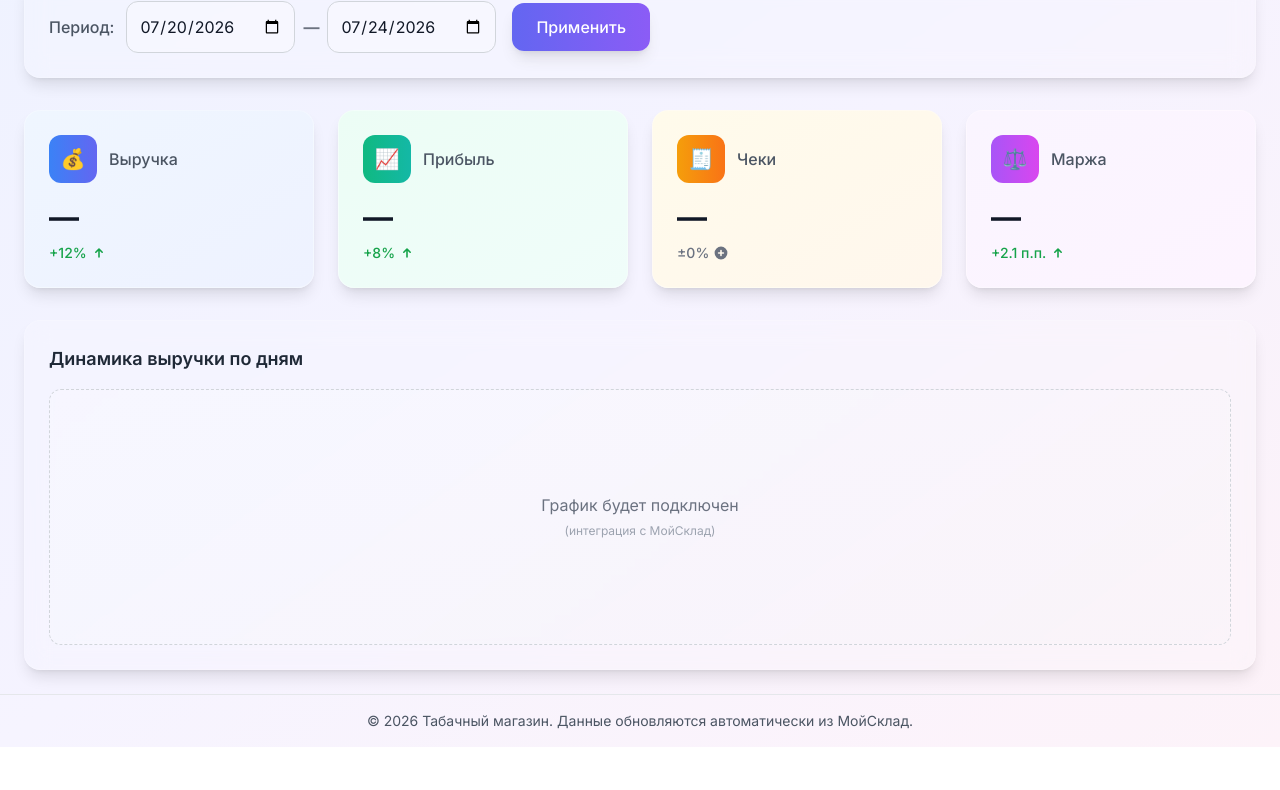
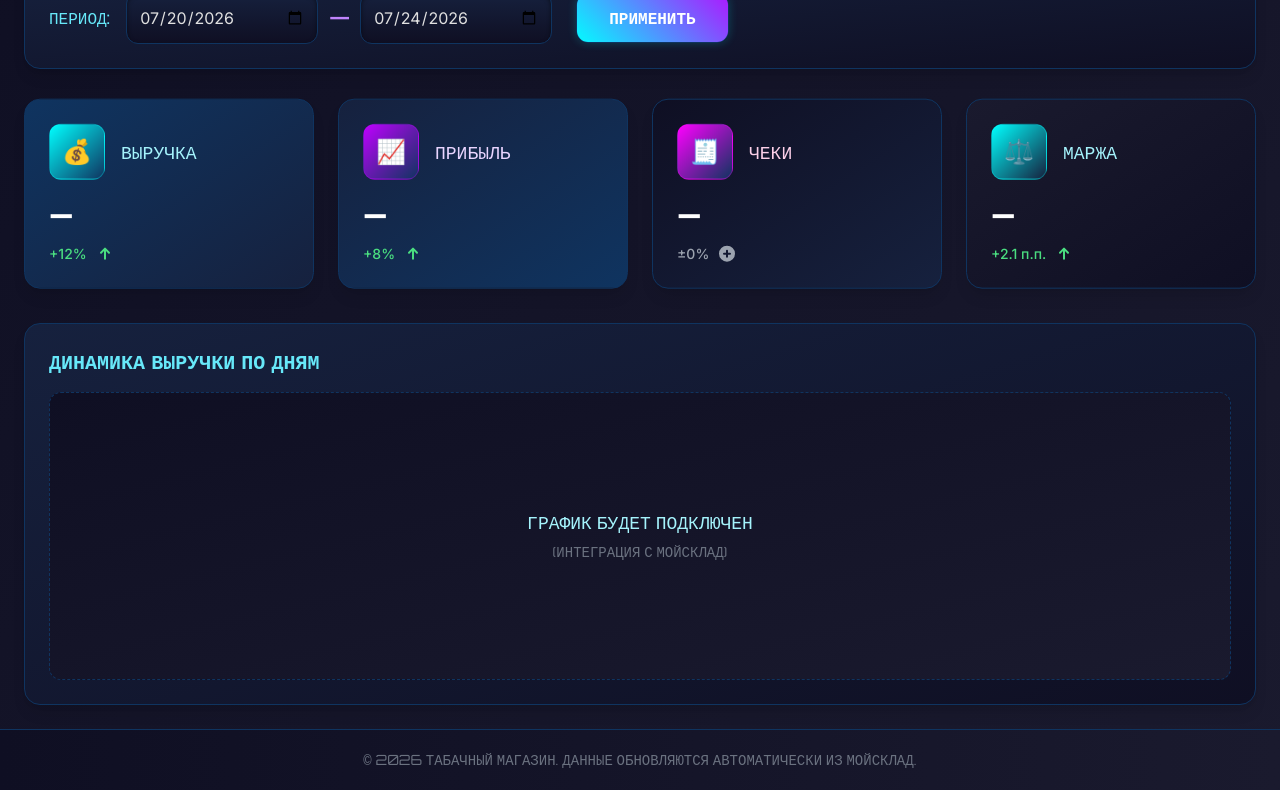
Before and after one commit to DenmarkGod/analyzer, a plain HTML site: page index.html in a window 1280 px wide. Shown: the part 166-956 px from the top of the page. Before the commit the page ends 913 px from the top, so only its background shows below. Drawn offline with nearby package versions, Linux system fonts and the light colour scheme.

Commit message:
index.html

```diff
--- a/index.html
+++ b/index.html
@@ -5,34 +5,44 @@
   <meta name="viewport" content="width=device-width, initial-scale=1.0"/>
   <title>Аналитика | Табачный Магазин</title>
 
-  <!-- TailwindCSS через CDN -->
+  <!-- Tailwind через CDN -->
   <script src="https://cdn.tailwindcss.com"></script>
   <script>
     tailwind.config = {
       theme: {
         extend: {
           colors: {
-            'brand-primary': '#6366f1', // indigo
-            'brand-secondary': '#8b5cf6', // violet
-            'brand-accent': '#ec4899', // pink
-            'card-gradient-start': '#f0f9ff',
-            'card-gradient-end': '#e0f2fe',
-            'dark-card-start': '#1e293b',
-            'dark-card-end': '#334155',
+            'dark-bg': '#0f0f23',
+            'dark-panel': '#1a1a2e',
+            'dark-card': '#16213e',
+            'dark-accent': '#0f3460',
+            'neon-blue': '#00ffff',
+            'neon-purple': '#bf00ff',
+            'neon-pink': '#ff00ff',
+          },
+          boxShadow: {
+            'glow-md': '0 0 15px rgba(0, 255, 255, 0.2)',
+            'glow-lg': '0 0 25px rgba(191, 0, 255, 0.3)',
+            'inset-dark': 'inset 0 2px 4px rgba(0, 0, 0, 0.5)'
           },
           animation: {
-            'pulse-slow': 'pulse 4s infinite',
-            'float': 'float 6s ease-in-out infinite',
-            'gradient': 'gradient 8s ease infinite',
+            'pulse-glow': 'pulseGlow 2s infinite',
+            'float-card': 'float 6s ease-in-out infinite',
+            'glow-pulse': 'glowPulse 3s ease-in-out infinite',
+            'shine': 'shine 3s infinite'
           },
           keyframes: {
             float: {
               '0%, 100%': { transform: 'translateY(0)' },
               '50%': { transform: 'translateY(-10px)' },
             },
-            gradient: {
-              '0%, 100%': { backgroundPosition: '0% 50%' },
-              '50%': { backgroundPosition: '100% 50%' },
+            glowPulse: {
+              '0%, 100%': { boxShadow: '0 0 15px rgba(0, 255, 255, 0.2)' },
+              '50%': { boxShadow: '0 0 30px rgba(191, 0, 255, 0.4)' },
+            },
+            shine: {
+              '0%': { backgroundPosition: '-100%' },
+              '100%': { backgroundPosition: '100%' },
             }
           }
         }
@@ -41,141 +51,170 @@
   </script>
 
   <style>
-    @import url('https://fonts.googleapis.com/css2?family=Inter:wght@300;400;500;600;700&display=swap');
-    body { font-family: 'Inter', sans-serif; }
-
-    .glass {
-      background: rgba(255, 255, 255, 0.15);
-      backdrop-filter: blur(12px);
-      -webkit-backdrop-filter: blur(12px);
-      border: 1px solid rgba(255, 255, 255, 0.18);
+    @import url('https://fonts.googleapis.com/css2?family=Orbitron:wght@400;500;600;700&family=Inter:wght@300;400;500&display=swap');
+    body {
+      font-family: 'Inter', sans-serif;
+      background: linear-gradient(135deg, #0f0f23 0%, #1a1a2e 100%);
+      color: #e0e0e0;
+      overflow-x: hidden;
     }
 
-    .dark .glass {
-      background: rgba(30, 41, 59, 0.3);
-      border: 1px solid rgba(255, 255, 255, 0.08);
+    .cyber-font {
+      font-family: 'Orbitron', monospace;
     }
 
-    .metric-card {
-      transition: transform 0.3s ease, box-shadow 0.3s ease;
-    }
-
-    .metric-card:hover {
-      transform: translateY(-8px);
-      box-shadow: 0 20px 25px -5px rgba(0, 0, 0, 0.1), 0 10px 10px -5px rgba(0, 0, 0, 0.04);
-    }
-
-    .btn-animated {
-      background: linear-gradient(90deg, #6366f1, #8b5cf6);
+    .card-glow {
+      box-shadow: 0 0 15px rgba(0, 255, 255, 0.1), inset 0 2px 4px rgba(0, 0, 0, 0.5);
       transition: all 0.4s ease;
     }
 
-    .btn-animated:hover {
-      transform: scale(1.05);
-      box-shadow: 0 10px 20px -5px rgba(99, 102, 241, 0.4);
+    .card-glow:hover {
+      box-shadow: 0 0 25px rgba(191, 0, 255, 0.4), inset 0 2px 4px rgba(0, 0, 0, 0.7);
+      transform: translateY(-5px);
+    }
+
+    .btn-cyber {
+      background: linear-gradient(90deg, #0f3460, #16213e, #0f3460);
+      border: 1px solid #0f3460;
+      box-shadow: 0 0 10px rgba(0, 255, 255, 0.2);
+      transition: all 0.3s ease;
+      position: relative;
+      overflow: hidden;
+    }
+
+    .btn-cyber::before {
+      content: '';
+      position: absolute;
+      top: -2px;
+      left: -2px;
+      right: -2px;
+      bottom: -2px;
+      background: linear-gradient(45deg, #00ffff, #bf00ff, #ff00ff, #00ffff);
+      z-index: -1;
+      border-radius: 12px;
+      animation: shine 3s infinite;
+      background-size: 400%;
+    }
+
+    .btn-cyber:hover {
+      box-shadow: 0 0 20px rgba(191, 0, 255, 0.6);
+      transform: scale(1.03);
+    }
+
+    .input-dark {
+      background: linear-gradient(to bottom, #16213e, #0f0f23);
+      border: 1px solid #0f3460;
+      color: #e0e0e0;
+      box-shadow: inset 0 2px 4px rgba(0, 0, 0, 0.5);
+    }
+
+    .input-dark:focus {
+      outline: none;
+      border-color: #00ffff;
+      box-shadow: 0 0 10px rgba(0, 255, 255, 0.3);
     }
   </style>
 </head>
-<body class="bg-gradient-to-br from-indigo-50 via-violet-50 to-pink-50 dark:from-slate-900 dark:via-slate-800 dark:to-slate-900 text-gray-900 dark:text-gray-100 transition-all duration-500">
+<body class="min-h-screen flex flex-col">
 
-<div class="min-h-screen flex flex-col">
 <!-- Header -->
-  <header class="p-6 glass shadow-lg">
+<header class="p-6 bg-gradient-to-r from-[#0f0f23] to-[#1a1a2e] border-b border-[#0f3460] shadow-lg">
   <div class="max-w-7xl mx-auto">
-      <div class="flex items-center gap-3">
-        <div class="w-10 h-10 rounded-full bg-gradient-to-r from-indigo-500 to-violet-500 flex items-center justify-center text-white font-bold">
-          📊
+    <div class="flex items-center gap-4">
+      <div class="w-14 h-14 rounded-xl bg-gradient-to-br from-[#0f3460] to-[#16213e] flex items-center justify-center border border-[#0f3460] shadow-lg">
+        <span class="text-2xl cyber-font text-[#00ffff]">📊</span>
       </div>
-        <h1 class="text-2xl font-bold bg-gradient-to-r from-indigo-600 to-violet-600 bg-clip-text text-transparent">
-          Аналитика продаж
+      <div>
+        <h1 class="text-3xl font-bold cyber-font text-transparent bg-clip-text bg-gradient-to-r from-[#00ffff] to-[#bf00ff]">
+          АНАЛИТИКА ПРОДАЖ
         </h1>
+        <p class="text-cyan-300 mt-1 text-sm">
+          ТАБАЧНЫЙ МАГАЗИН • КОРПОРАТИВНАЯ СТАТИСТИКА
+        </p>
       </div>
-      <p class="text-gray-600 dark:text-gray-400 mt-1 ml-13">
-        Табачный магазин • Отчёт за период
-      </p>
+    </div>
   </div>
 </header>
 
-  <!-- Main -->
 <main class="flex-1 p-6 max-w-7xl mx-auto w-full">
   <!-- Controls -->
-    <section class="mb-8 glass p-6 rounded-2xl shadow-lg animate-fade-in">
-      <div class="flex flex-wrap items-center gap-4">
+  <section class="mb-8 bg-gradient-to-br from-[#16213e] to-[#0f0f23] p-6 rounded-2xl border border-[#0f3460] shadow-lg card-glow">
+    <div class="flex flex-wrap items-center gap-6">
+      <div class="flex items-center gap-4">
+        <label class="text-cyan-300 font-medium cyber-font">ПЕРИОД:</label>
         <div class="flex items-center gap-3">
-          <label class="text-gray-600 dark:text-gray-400 font-medium">Период:</label>
-          <div class="flex items-center gap-2">
-            <input type="date" id="start-date" class="p-3 bg-white/30 dark:bg-slate-800/50 border border-gray-300 dark:border-slate-700 rounded-xl focus:ring-2 focus:ring-indigo-500 focus:outline-none transition" />
-            <span class="text-gray-500 font-bold">—</span>
-            <input type="date" id="end-date" class="p-3 bg-white/30 dark:bg-slate-800/50 border border-gray-300 dark:border-slate-700 rounded-xl focus:ring-2 focus:ring-indigo-500 focus:outline-none transition" />
+          <input type="date" id="start-date" class="input-dark p-3 rounded-xl w-48" />
+          <span class="text-purple-400 font-bold text-lg">—</span>
+          <input type="date" id="end-date" class="input-dark p-3 rounded-xl w-48" />
         </div>
       </div>
-        <button id="apply-btn" class="btn-animated text-white px-6 py-3 rounded-xl font-medium shadow-lg">
-          Применить
+      <button id="apply-btn" class="btn-cyber text-white px-8 py-3 rounded-xl font-bold cyber-font relative z-10 overflow-hidden">
+        ПРИМЕНИТЬ
       </button>
     </div>
   </section>
 
   <!-- Metrics Grid -->
   <section class="grid grid-cols-1 md:grid-cols-2 lg:grid-cols-4 gap-6 mb-8">
-      <div class="metric-card bg-gradient-to-br from-blue-50 to-indigo-50 dark:from-slate-800 dark:to-slate-700 rounded-2xl p-6 shadow-lg border border-white/30 dark:border-slate-700/50">
-        <div class="flex items-center gap-3 mb-4">
-          <div class="w-12 h-12 rounded-xl bg-gradient-to-r from-blue-500 to-indigo-500 flex items-center justify-center text-white text-xl">
+    <div class="card-glow bg-gradient-to-br from-[#0f3460] to-[#16213e] rounded-2xl p-6 border border-[#0f3460] shadow-lg animate-float-card">
+      <div class="flex items-center gap-4 mb-4">
+        <div class="w-14 h-14 rounded-xl bg-gradient-to-br from-[#00ffff] to-[#0f3460] flex items-center justify-center text-2xl border border-[#00ffff]/30">
           💰
         </div>
-          <div class="font-medium text-gray-600 dark:text-gray-300">Выручка</div>
+        <div class="font-medium text-cyan-200 cyber-font text-lg">ВЫРУЧКА</div>
       </div>
-        <div class="text-3xl font-bold text-gray-900 dark:text-white" id="revenue">—</div>
-        <div class="mt-2 text-sm font-medium text-green-600 dark:text-green-400 flex items-center gap-1">
+      <div class="text-3xl font-bold text-white cyber-font" id="revenue">—</div>
+      <div class="mt-3 text-sm font-medium text-green-400 flex items-center gap-2">
         <span>+12%</span>
-          <svg xmlns="http://www.w3.org/2000/svg" class="h-4 w-4" viewBox="0 0 20 20" fill="currentColor">
+        <svg xmlns="http://www.w3.org/2000/svg" class="h-5 w-5 text-green-400" viewBox="0 0 20 20" fill="currentColor">
           <path fill-rule="evenodd" d="M5.293 9.707a1 1 0 010-1.414l4-4a1 1 0 011.414 0l4 4a1 1 0 01-1.414 1.414L11 7.414V15a1 1 0 11-2 0V7.414L6.707 9.707a1 1 0 01-1.414 0z" clip-rule="evenodd" />
         </svg>
       </div>
     </div>
 
-      <div class="metric-card bg-gradient-to-br from-emerald-50 to-teal-50 dark:from-slate-800 dark:to-slate-700 rounded-2xl p-6 shadow-lg border border-white/30 dark:border-slate-700/50">
-        <div class="flex items-center gap-3 mb-4">
-          <div class="w-12 h-12 rounded-xl bg-gradient-to-r from-emerald-500 to-teal-500 flex items-center justify-center text-white text-xl">
+    <div class="card-glow bg-gradient-to-br from-[#16213e] to-[#0f3460] rounded-2xl p-6 border border-[#0f3460] shadow-lg animate-float-card">
+      <div class="flex items-center gap-4 mb-4">
+        <div class="w-14 h-14 rounded-xl bg-gradient-to-br from-[#bf00ff] to-[#0f3460] flex items-center justify-center text-2xl border border-[#bf00ff]/30">
           📈
         </div>
-          <div class="font-medium text-gray-600 dark:text-gray-300">Прибыль</div>
+        <div class="font-medium text-purple-200 cyber-font text-lg">ПРИБЫЛЬ</div>
       </div>
-        <div class="text-3xl font-bold text-gray-900 dark:text-white" id="profit">—</div>
-        <div class="mt-2 text-sm font-medium text-green-600 dark:text-green-400 flex items-center gap-1">
+      <div class="text-3xl font-bold text-white cyber-font" id="profit">—</div>
+      <div class="mt-3 text-sm font-medium text-green-400 flex items-center gap-2">
         <span>+8%</span>
-          <svg xmlns="http://www.w3.org/2000/svg" class="h-4 w-4" viewBox="0 0 20 20" fill="currentColor">
+        <svg xmlns="http://www.w3.org/2000/svg" class="h-5 w-5 text-green-400" viewBox="0 0 20 20" fill="currentColor">
           <path fill-rule="evenodd" d="M5.293 9.707a1 1 0 010-1.414l4-4a1 1 0 011.414 0l4 4a1 1 0 01-1.414 1.414L11 7.414V15a1 1 0 11-2 0V7.414L6.707 9.707a1 1 0 01-1.414 0z" clip-rule="evenodd" />
         </svg>
       </div>
     </div>
 
-      <div class="metric-card bg-gradient-to-br from-amber-50 to-orange-50 dark:from-slate-800 dark:to-slate-700 rounded-2xl p-6 shadow-lg border border-white/30 dark:border-slate-700/50">
-        <div class="flex items-center gap-3 mb-4">
-          <div class="w-12 h-12 rounded-xl bg-gradient-to-r from-amber-500 to-orange-500 flex items-center justify-center text-white text-xl">
+    <div class="card-glow bg-gradient-to-br from-[#0f0f23] to-[#16213e] rounded-2xl p-6 border border-[#0f3460] shadow-lg animate-float-card">
+      <div class="flex items-center gap-4 mb-4">
+        <div class="w-14 h-14 rounded-xl bg-gradient-to-br from-[#ff00ff] to-[#0f3460] flex items-center justify-center text-2xl border border-[#ff00ff]/30">
           🧾
         </div>
-          <div class="font-medium text-gray-600 dark:text-gray-300">Чеки</div>
+        <div class="font-medium text-pink-200 cyber-font text-lg">ЧЕКИ</div>
       </div>
-        <div class="text-3xl font-bold text-gray-900 dark:text-white" id="checks">—</div>
-        <div class="mt-2 text-sm font-medium text-gray-500 dark:text-gray-400 flex items-center gap-1">
+      <div class="text-3xl font-bold text-white cyber-font" id="checks">—</div>
+      <div class="mt-3 text-sm font-medium text-gray-400 flex items-center gap-2">
         <span>±0%</span>
-          <svg xmlns="http://www.w3.org/2000/svg" class="h-4 w-4" viewBox="0 0 20 20" fill="currentColor">
+        <svg xmlns="http://www.w3.org/2000/svg" class="h-5 w-5 text-gray-400" viewBox="0 0 20 20" fill="currentColor">
           <path fill-rule="evenodd" d="M10 18a8 8 0 100-16 8 8 0 000 16zm1-11a1 1 0 10-2 0v2H7a1 1 0 100 2h2v2a1 1 0 102 0v-2h2a1 1 0 100-2h-2V7z" clip-rule="evenodd" />
         </svg>
       </div>
     </div>
 
-      <div class="metric-card bg-gradient-to-br from-purple-50 to-fuchsia-50 dark:from-slate-800 dark:to-slate-700 rounded-2xl p-6 shadow-lg border border-white/30 dark:border-slate-700/50">
-        <div class="flex items-center gap-3 mb-4">
-          <div class="w-12 h-12 rounded-xl bg-gradient-to-r from-purple-500 to-fuchsia-500 flex items-center justify-center text-white text-xl">
+    <div class="card-glow bg-gradient-to-br from-[#1a1a2e] to-[#0f0f23] rounded-2xl p-6 border border-[#0f3460] shadow-lg animate-float-card">
+      <div class="flex items-center gap-4 mb-4">
+        <div class="w-14 h-14 rounded-xl bg-gradient-to-br from-[#00ffff] to-[#16213e] flex items-center justify-center text-2xl border border-[#00ffff]/30">
           ⚖️
         </div>
-          <div class="font-medium text-gray-600 dark:text-gray-300">Маржа</div>
+        <div class="font-medium text-cyan-200 cyber-font text-lg">МАРЖА</div>
       </div>
-        <div class="text-3xl font-bold text-gray-900 dark:text-white" id="margin">—</div>
-        <div class="mt-2 text-sm font-medium text-green-600 dark:text-green-400 flex items-center gap-1">
+      <div class="text-3xl font-bold text-white cyber-font" id="margin">—</div>
+      <div class="mt-3 text-sm font-medium text-green-400 flex items-center gap-2">
         <span>+2.1 п.п.</span>
-          <svg xmlns="http://www.w3.org/2000/svg" class="h-4 w-4" viewBox="0 0 20 20" fill="currentColor">
+        <svg xmlns="http://www.w3.org/2000/svg" class="h-5 w-5 text-green-400" viewBox="0 0 20 20" fill="currentColor">
           <path fill-rule="evenodd" d="M5.293 9.707a1 1 0 010-1.414l4-4a1 1 0 011.414 0l4 4a1 1 0 01-1.414 1.414L11 7.414V15a1 1 0 11-2 0V7.414L6.707 9.707a1 1 0 01-1.414 0z" clip-rule="evenodd" />
         </svg>
       </div>
@@ -183,22 +222,20 @@
   </section>
 
   <!-- Chart Placeholder -->
-    <section class="glass p-6 rounded-2xl shadow-lg">
-      <h2 class="text-lg font-semibold mb-4 text-gray-800 dark:text-gray-200">Динамика выручки по дням</h2>
-      <div class="h-64 bg-gradient-to-br from-white/20 to-gray-100/20 dark:from-slate-800/30 dark:to-slate-700/30 rounded-xl flex items-center justify-center border border-dashed border-gray-300 dark:border-slate-600">
-        <p class="text-gray-500 dark:text-gray-400 text-center">
-          График будет подключен<br />
-          <span class="text-xs text-gray-400 dark:text-gray-500">(интеграция с МойСклад)</span>
+  <section class="bg-gradient-to-br from-[#16213e] to-[#0f0f23] p-6 rounded-2xl border border-[#0f3460] shadow-lg card-glow">
+    <h2 class="text-xl font-bold cyber-font text-cyan-300 mb-4">ДИНАМИКА ВЫРУЧКИ ПО ДНЯМ</h2>
+    <div class="h-72 bg-gradient-to-br from-[#0f0f23] to-[#1a1a2e] rounded-xl flex items-center justify-center border border-dashed border-[#0f3460]">
+      <p class="text-center text-cyan-200 cyber-font text-lg">
+        ГРАФИК БУДЕТ ПОДКЛЮЧЕН<br />
+        <span class="text-sm text-gray-500">(ИНТЕГРАЦИЯ С МОЙСКЛАД)</span>
       </p>
     </div>
   </section>
 </main>
 
-  <!-- Footer -->
-  <footer class="py-4 text-center text-gray-600 dark:text-gray-400 text-sm border-t border-gray-200 dark:border-slate-700 bg-white/10 dark:bg-slate-800/10">
-    © 2026 Табачный магазин. Данные обновляются автоматически из МойСклад.
+<footer class="py-5 text-center text-gray-500 text-sm border-t border-[#0f3460] bg-gradient-to-r from-[#0f0f23] to-[#1a1a2e]">
+  <p class="cyber-font">© 2026 ТАБАЧНЫЙ МАГАЗИН. ДАННЫЕ ОБНОВЛЯЮТСЯ АВТОМАТИЧЕСКИ ИЗ МОЙСКЛАД.</p>
 </footer>
-</div>
 
 <script>
   // Установка дат по умолчанию
@@ -223,13 +260,13 @@
     document.getElementById('checks').textContent = '127';
     document.getElementById('margin').textContent = '32.0%';
 
-    this.textContent = 'Готово';
-    this.classList.add('bg-gradient-to-r', 'from-green-500', 'to-emerald-500');
-    this.classList.remove('btn-animated');
+    this.textContent = 'ГОТОВО';
+    this.classList.add('bg-gradient-to-r', 'from-green-600', 'to-emerald-600');
+    this.classList.remove('btn-cyber');
     setTimeout(() => {
-      this.textContent = 'Применить';
-      this.classList.remove('from-green-500', 'to-emerald-500');
-      this.classList.add('btn-animated');
+      this.textContent = 'ПРИМЕНИТЬ';
+      this.classList.remove('from-green-600', 'to-emerald-600');
+      this.classList.add('btn-cyber');
     }, 2000);
   });
 </script>
```
Lines whose indentation alone changed are shown as unchanged.
